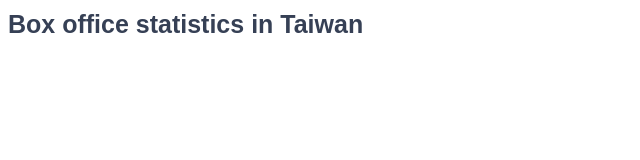
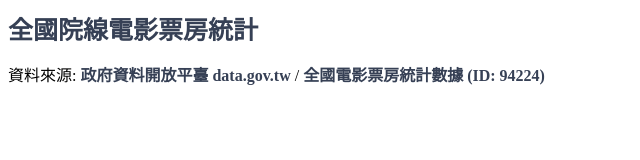
Before and after one commit to emmaliaocode/box-office-tw, a plain HTML site: page app/index.html in a window 1280 px wide. Shown: the whole page, without its empty margins (0-640 px from the left). Drawn offline with Linux system fonts and the light colour scheme.

Commit message:
feat: html

```diff
--- a/app/index.html
+++ b/app/index.html
@@ -1,11 +1,14 @@
 <!-- index.html -->
 
 <html>
-	<!-- todo: layout -->
-	<h1> Box office statistics in Taiwan </h1>
-	<p>
-		<!-- todo: description -->
-	</p>
+  <div class="header">
+	  <!-- todo: layout -->
+	  <h1> 全國院線電影票房統計 </h1>
+	  <p>
+      資料來源: <a href="https://data.gov.tw/"> 政府資料開放平臺 data.gov.tw </a>/<a href="https://data.gov.tw/dataset/94224"> 全國電影票房統計數據 (ID: 94224) </a>
+	  	<!-- todo: description -->
+	  </p>
+  </div>
 </html>
 
 <style>
```
Also changed, not shown: app/footer.html (deleted, +0 -9 lines).
